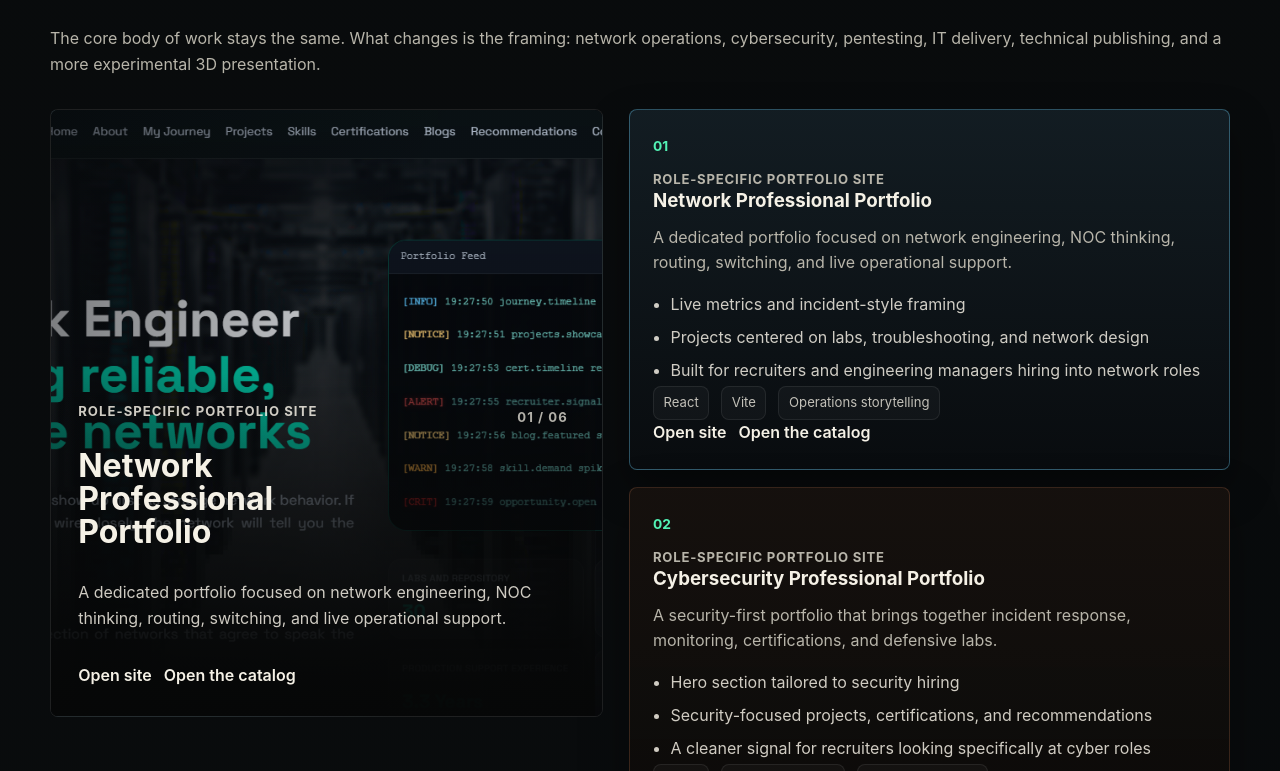
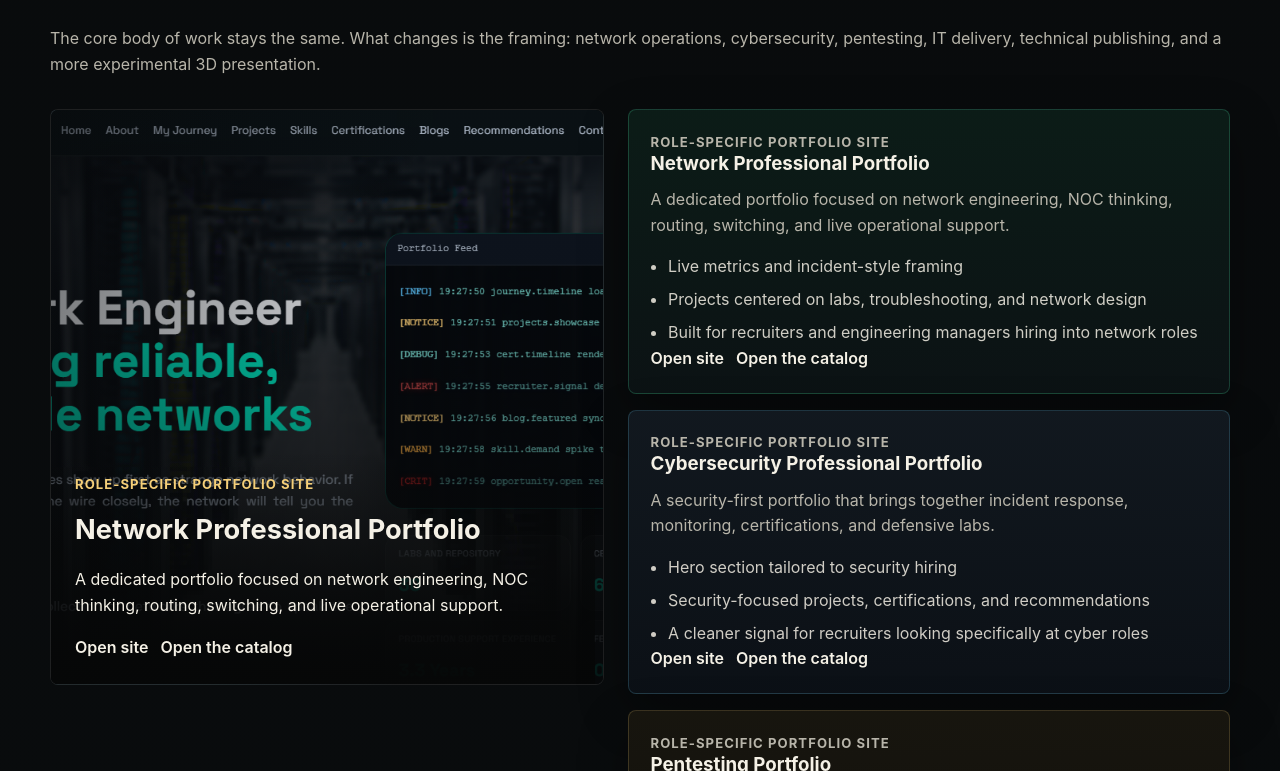
Before and after one commit to shubodaya/portfolio, a React (Vite) app: page / in a window 1280 px wide. Shown: the part 7989-8760 px from the top of the page. Built offline with nearby package versions, Linux system fonts and the light colour scheme.

Commit message:
Match portfolio story layout

```diff
--- a/src/pages/HomePage.jsx
+++ b/src/pages/HomePage.jsx
@@ -392,19 +392,14 @@ export function HomePage() {
 
         <div className="story story--portfolio">
           <div className="story__visual story__visual--portfolio" data-reveal>
-            {portfolioSystems.map((portfolio, index) => (
+            {portfolioSystems.map((portfolio) => (
               <article
                 className={`story__panel portfolio-panel ${portfolio.slug === activePortfolio.slug ? "is-active" : ""}`}
                 key={portfolio.slug}
               >
                 <img src={portfolio.image} alt={portfolio.alt} />
                 <div className="story__panel-copy portfolio-panel__copy">
-                  <div className="portfolio-panel__topline">
-                    <p className="eyebrow">{portfolio.type}</p>
-                    <span className="portfolio-panel__count">
-                      {String(index + 1).padStart(2, "0")} / {String(portfolioSystems.length).padStart(2, "0")}
-                    </span>
-                  </div>
+                  <p className="eyebrow">{portfolio.type}</p>
                   <h3>{portfolio.title}</h3>
                   <p>{portfolio.summary}</p>
                   <div className="link-row">
@@ -422,10 +417,10 @@ export function HomePage() {
             ))}
           </div>
 
-          <div className="story__cards portfolio-cards">
-            {portfolioSystems.map((portfolio, index) => (
+          <div className="story__cards">
+            {portfolioSystems.map((portfolio) => (
               <article
-                className={`story-card portfolio-card ${portfolio.slug === activePortfolio.slug ? "is-active" : ""}`}
+                className="story-card"
                 data-reveal
                 data-site-panel
                 data-site-slug={portfolio.slug}
@@ -433,8 +428,7 @@ export function HomePage() {
                 onMouseEnter={() => setActivePortfolioSlug(portfolio.slug)}
                 onFocus={() => setActivePortfolioSlug(portfolio.slug)}
               >
-                <span className="story-card__index">0{index + 1}</span>
-                <p className="project-card__category">{portfolio.type}</p>
+                <p className="eyebrow">{portfolio.type}</p>
                 <h3>{portfolio.title}</h3>
                 <p>{portfolio.summary}</p>
                 <ul className="bullet-list bullet-list--compact">
@@ -442,13 +436,6 @@ export function HomePage() {
                     <li key={item}>{item}</li>
                   ))}
                 </ul>
-                <div className="tag-list">
-                  {portfolio.stack.slice(0, 3).map((item) => (
-                    <span className="tag" key={item}>
-                      {item}
-                    </span>
-                  ))}
-                </div>
                 <div className="link-row">
                   <a
                     href={portfolio.links[0]?.url}
--- a/src/styles.css
+++ b/src/styles.css
@@ -679,13 +679,7 @@ button {
   border-color: rgba(112, 213, 255, 0.16);
 }
 
-.story--portfolio {
-  gap: 1.6rem;
-}
-
 .story__visual--portfolio {
-  z-index: 1;
-  height: 38rem;
   background:
     radial-gradient(circle at 18% 20%, rgba(112, 213, 255, 0.12), transparent 42%),
     rgba(0, 0, 0, 0.38);
@@ -710,88 +704,7 @@ button {
 
 .portfolio-panel__copy {
   z-index: 1;
-  display: grid;
-  gap: 1rem;
   max-width: 34rem;
-  padding: 1.7rem;
-}
-
-.portfolio-panel__topline {
-  display: flex;
-  align-items: center;
-  justify-content: space-between;
-  gap: 1rem;
-}
-
-.portfolio-panel__count {
-  color: rgba(245, 241, 230, 0.72);
-  font-size: 0.82rem;
-  font-weight: 700;
-  letter-spacing: 0.08em;
-}
-
-.portfolio-panel__copy h3 {
-  margin: 0;
-  max-width: 15ch;
-  font-size: 2rem;
-  line-height: 1.02;
-}
-
-.portfolio-panel__copy p {
-  color: rgba(245, 241, 230, 0.84);
-}
-
-.portfolio-cards {
-  gap: 1.1rem;
-}
-
-.portfolio-card {
-  position: relative;
-  padding: 1.45rem;
-  border-color: rgba(112, 213, 255, 0.16);
-  transition: transform 220ms ease, border-color 220ms ease, box-shadow 220ms ease,
-    background 220ms ease;
-}
-
-.portfolio-card:nth-child(4n + 1) {
-  background:
-    linear-gradient(180deg, rgba(15, 20, 26, 0.96), rgba(8, 11, 14, 0.98)),
-    var(--surface);
-  border-color: rgba(112, 213, 255, 0.18);
-}
-
-.portfolio-card:nth-child(4n + 2) {
-  background:
-    linear-gradient(180deg, rgba(21, 16, 13, 0.96), rgba(11, 10, 9, 0.98)),
-    var(--surface);
-  border-color: rgba(255, 155, 104, 0.18);
-}
-
-.portfolio-card:nth-child(4n + 3) {
-  background:
-    linear-gradient(180deg, rgba(12, 22, 20, 0.96), rgba(8, 12, 12, 0.98)),
-    var(--surface);
-  border-color: rgba(82, 242, 180, 0.18);
-}
-
-.portfolio-card:nth-child(4n + 4) {
-  background:
-    linear-gradient(180deg, rgba(20, 20, 20, 0.96), rgba(11, 11, 11, 0.98)),
-    var(--surface);
-  border-color: rgba(255, 255, 255, 0.12);
-}
-
-.portfolio-card:hover,
-.portfolio-card.is-active {
-  transform: translateY(-2px);
-  border-color: rgba(112, 213, 255, 0.34);
-  box-shadow: 0 18px 40px rgba(0, 0, 0, 0.34);
-}
-
-.portfolio-card.is-active {
-  background:
-    linear-gradient(180deg, rgba(19, 29, 35, 0.98), rgba(9, 12, 15, 0.98)),
-    var(--surface);
 }
 
 .project-card,
@@ -1447,9 +1360,6 @@ button {
     grid-template-columns: 1fr;
   }
 
-  .story__visual--portfolio {
-    height: 32rem;
-  }
 }
 
 @media (max-width: 960px) {
@@ -1513,10 +1423,6 @@ button {
     grid-template-columns: repeat(2, minmax(0, 1fr));
   }
 
-  .story__visual--portfolio {
-    height: 28rem;
-  }
-
   .admin-console__header {
     flex-direction: column;
   }
@@ -1573,10 +1479,6 @@ button {
     height: 21rem;
   }
 
-  .story__visual--portfolio {
-    height: 23rem;
-  }
-
   .catalog-card__topline,
   .site-footer__bottom {
     flex-direction: column;
```
